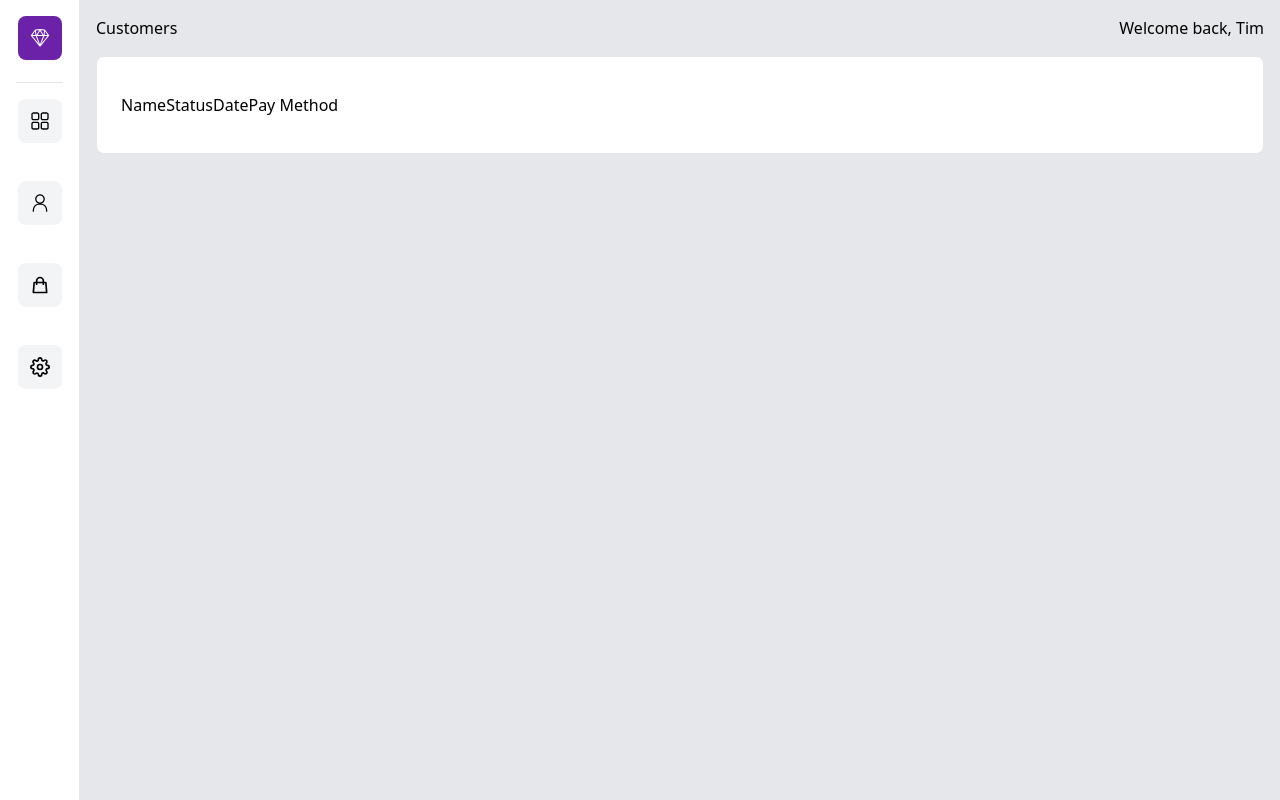
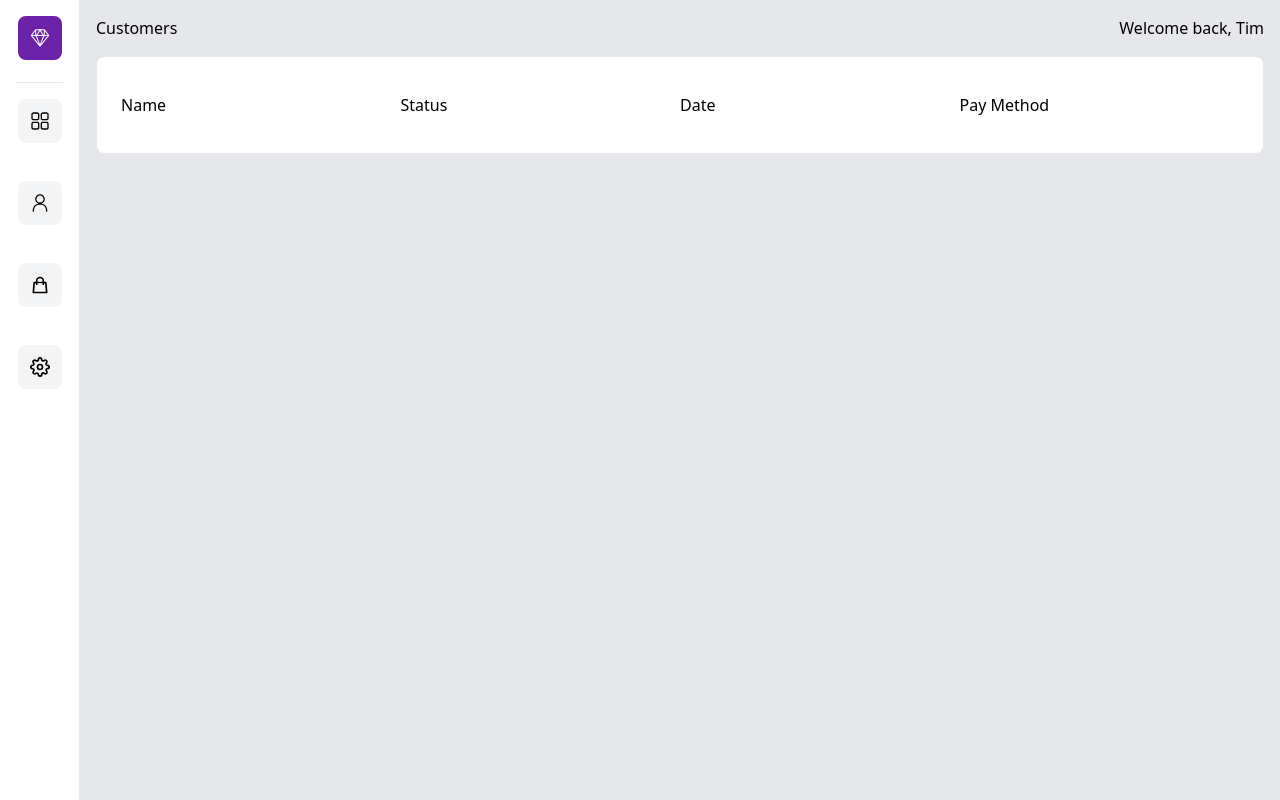
Before and after one commit to Aivazov/next-js-dashboard, a Next.js app: page /customers in a window 1280 px wide. Built offline with nearby package versions, Linux system fonts and the light colour scheme.

Commit message:
adding tailwind to the customers

```diff
--- a/pages/customers.tsx
+++ b/pages/customers.tsx
@@ -12,11 +12,11 @@ export default function customers() {
       </div>
       <div className="p-4">
         <div className="bg-white w-full m-auto p-4 border rounded-lg overflow-y-auto">
-          <div className="my-3 p-2 md:grid-cols-4 sm:grid-cols-3 grid-cols-2 items-center justify-between cursor-pointer">
+          <div className="my-3 p-2 grid md:grid-cols-4 sm:grid-cols-3 grid-cols-2 items-center justify-between cursor-pointer">
             <span>Name</span>
-            <span>Status</span>
-            <span>Date</span>
-            <span>Pay Method</span>
+            <span className="sm:text-left text-right">Status</span>
+            <span className="hidden md:grid">Date</span>
+            <span className="hidden md:grid">Pay Method</span>
           </div>
         </div>
       </div>
```
